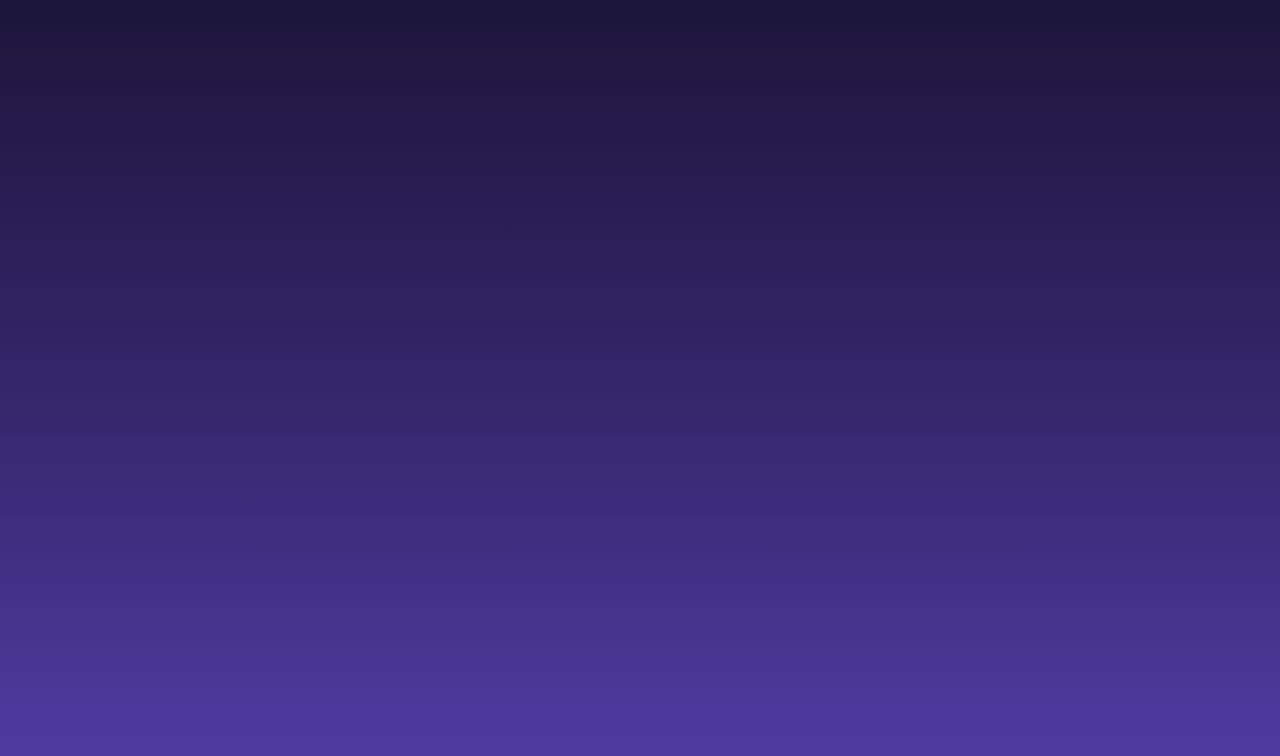
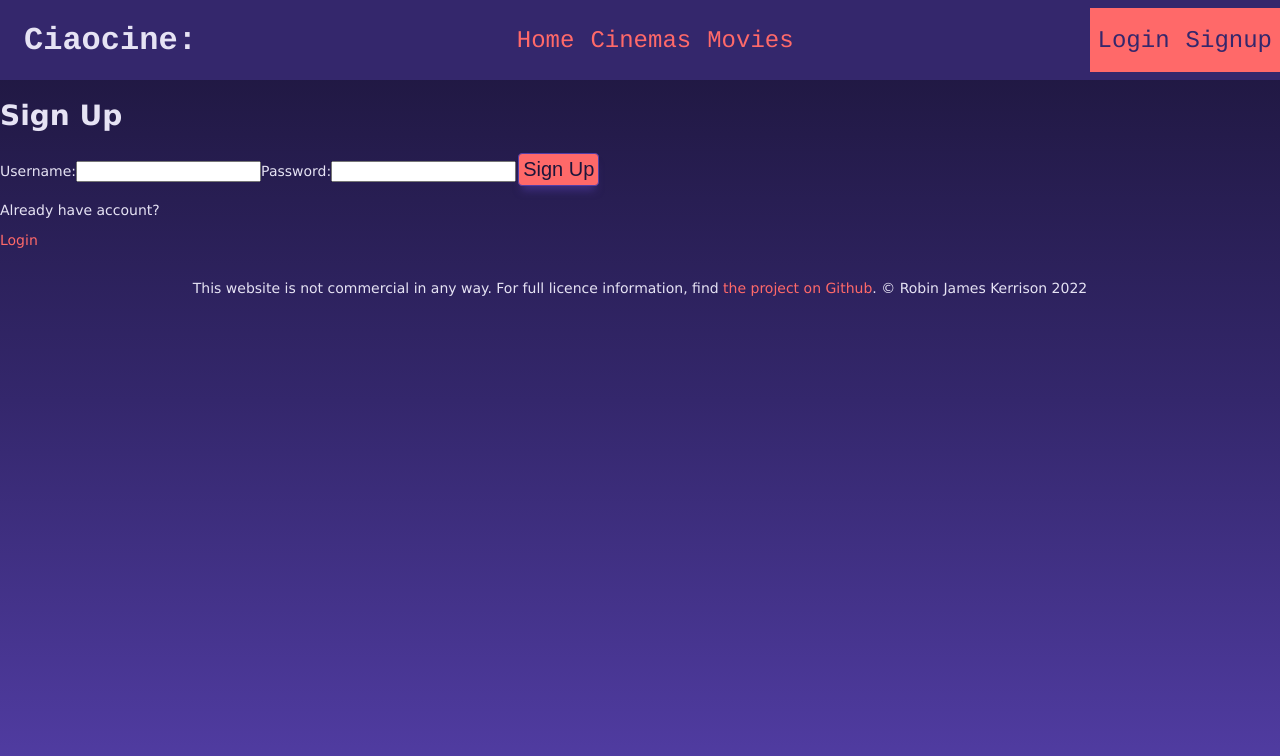
Before and after one commit to rjkerrison/ciaocine-react, a React (Create React App) app: page /auth/signup in a window 1280 px wide. Before the commit this address had no page. Shown: the top 756 px of the page. Built offline with nearby package versions, Linux system fonts and the light colour scheme.

Commit message:
LoginPage and Signup

```diff
--- a/src/App.js
+++ b/src/App.js
@@ -3,6 +3,8 @@ import Index from './pages/Index'
 import Cinemas from './pages/Cinemas'
 import Movies from './pages/Movies'
 import Layout from './pages/Layout'
+import Login from './pages/auth/LoginPage'
+import Signup from './pages/auth/Signup'
 
 function App() {
   return (
@@ -12,6 +14,10 @@ function App() {
           <Route path='/' index element={<Index />} />
           <Route path='/cinemas' index element={<Cinemas />} />
           <Route path='/movies' index element={<Movies />} />
+          <Route path='/auth'>
+            <Route path='login' element={<Login />} />
+            <Route path='signup' element={<Signup />} />
+          </Route>
         </Route>
       </Routes>
     </div>
--- a/src/components/MovieShowtimes.jsx
+++ b/src/components/MovieShowtimes.jsx
@@ -23,6 +23,7 @@ const MovieShowtimes = ({ showtimes }) => {
     const toHide = showtimes
       .slice(overflowLimit - 1)
       .map((s) => toHiddenShowtimeCard(s))
+
     return (
       <div
         className={`movie-showtimes expander-container ${
--- /dev/null
+++ b/src/pages/auth/LoginPage.jsx
@@ -0,0 +1,68 @@
+import { useContext, useState } from 'react'
+import { useNavigate } from 'react-router-dom'
+import axios from 'axios'
+import { API_URL } from '../../utils/consts'
+import { AuthContext } from '../../context/AuthContext'
+
+const LoginPage = () => {
+  const { storeToken, authenticateUser } = useContext(AuthContext)
+
+  const [username, setUsername] = useState('')
+  const [password, setPassword] = useState('')
+  const [errorMessage, setErrorMessage] = useState(undefined)
+
+  const navigate = useNavigate()
+
+  const handleUsername = (e) => setUsername(e.target.value)
+  const handlePassword = (e) => setPassword(e.target.value)
+
+  const handleLoginSubmit = async (e) => {
+    e.preventDefault()
+    // Create an object representing the request body
+    const requestBody = { username, password }
+
+    try {
+      const response = await axios.post(`${API_URL}/auth/login`, requestBody)
+
+      console.log('JWT RETURNED', response.data)
+
+      storeToken(response.data.authToken)
+      authenticateUser()
+
+      navigate('/')
+    } catch (error) {
+      const errorDescription = error.response.data.message
+      setErrorMessage(errorDescription)
+    }
+  }
+
+  return (
+    <div className='LoginPage'>
+      <h1>Login</h1>
+
+      <form onSubmit={handleLoginSubmit}>
+        <label>Username:</label>
+        <input
+          type='text'
+          name='username'
+          value={username}
+          onChange={handleUsername}
+        />
+
+        <label>Password:</label>
+        <input
+          type='password'
+          name='password'
+          value={password}
+          onChange={handlePassword}
+        />
+
+        <button type='submit'>Login</button>
+      </form>
+
+      {errorMessage && <p className='error-message'>{errorMessage}</p>}
+    </div>
+  )
+}
+
+export default LoginPage
--- /dev/null
+++ b/src/pages/auth/Signup.jsx
@@ -0,0 +1,63 @@
+import { useState } from 'react'
+import { Link, useNavigate } from 'react-router-dom'
+import axios from 'axios'
+
+const API_URL = 'http://localhost:5005/api'
+
+const SignupPage = () => {
+  const [username, setUsername] = useState('')
+  const [password, setPassword] = useState('')
+  const [errorMessage, setErrorMessage] = useState(undefined)
+
+  const navigate = useNavigate()
+
+  const handleUsername = (e) => setUsername(e.target.value)
+  const handlePassword = (e) => setPassword(e.target.value)
+
+  const handleSignupSubmit = async (e) => {
+    e.preventDefault()
+    // Create an object representing the request body
+    const requestBody = { username, password }
+
+    try {
+      await axios.post(`${API_URL}/auth/signup`, requestBody)
+      navigate('/login')
+    } catch (error) {
+      const errorDescription = error.response.data.message
+      setErrorMessage(errorDescription)
+    }
+  }
+
+  return (
+    <div className='SignupPage'>
+      <h1>Sign Up</h1>
+
+      <form onSubmit={handleSignupSubmit}>
+        <label>Username:</label>
+        <input
+          type='text'
+          name='username'
+          value={username}
+          onChange={handleUsername}
+        />
+
+        <label>Password:</label>
+        <input
+          type='password'
+          name='password'
+          value={password}
+          onChange={handlePassword}
+        />
+
+        <button type='submit'>Sign Up</button>
+      </form>
+
+      {errorMessage && <p className='error-message'>{errorMessage}</p>}
+
+      <p>Already have account?</p>
+      <Link to={'/auth/login'}> Login</Link>
+    </div>
+  )
+}
+
+export default SignupPage
```
Also changed, not shown: src/pages/auth/login.jsx (deleted, +0 -16 lines), 1 other file (tests, documents, lock files or other folders).
